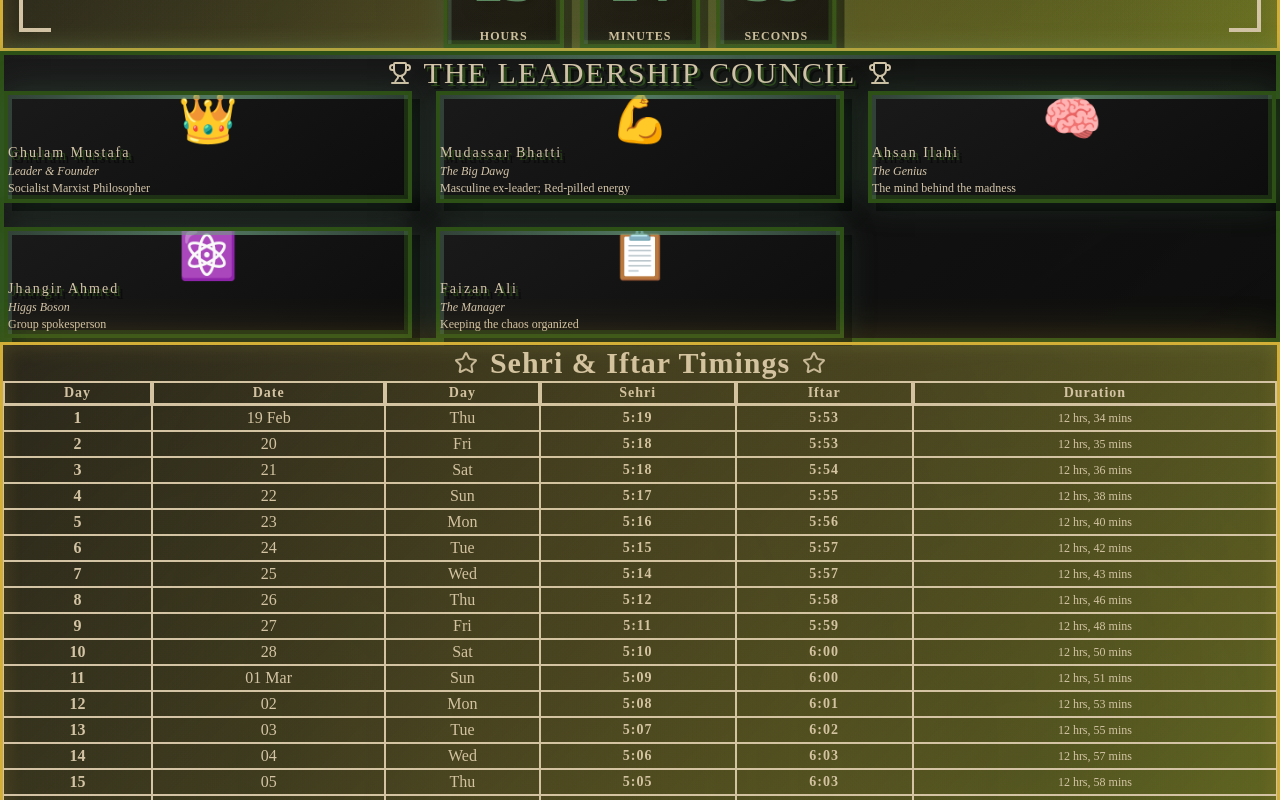
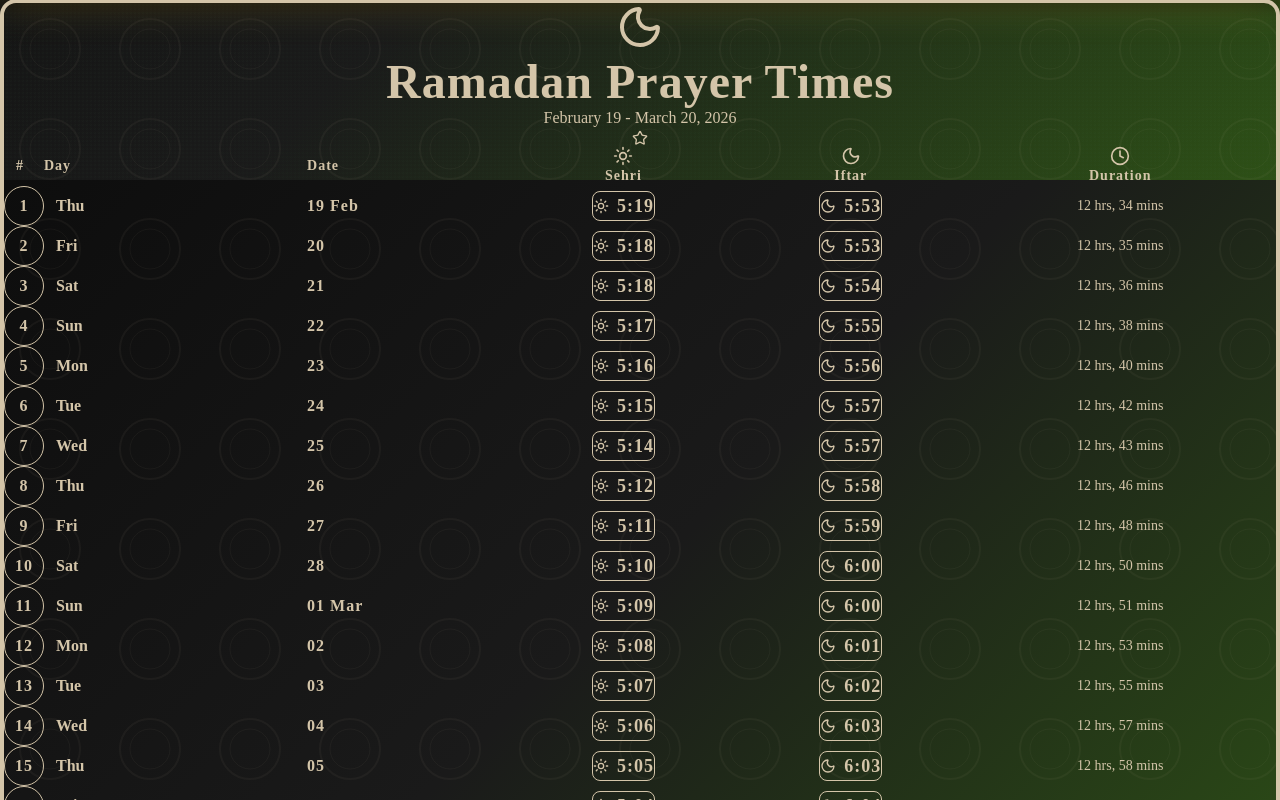
Before and after one commit to Musxeto/tanzeem-ul-tyari, a React (Vite) app: page / in a window 1280 px wide. Shown: the part 620-1420 px from the top of the page. Built offline with nearby package versions, Linux system fonts and the light colour scheme.

Commit message:
web compelted kinda

```diff
--- a/src/pages/HomePage.tsx
+++ b/src/pages/HomePage.tsx
@@ -144,26 +144,26 @@ export default function HomePage() {
 
       {/* Islamic-styled Ramadan Countdown */}
       <motion.div variants={itemVariants} className="mb-12">
-        <div className="islamic-border islamic-pattern p-8 relative overflow-hidden">
+        <div className="islamic-border islamic-pattern p-6 md:p-8 relative overflow-hidden">
           {/* Decorative corners */}
-          <div className="absolute top-4 left-4 w-8 h-8 border-t-4 border-l-4 border-gold"></div>
-          <div className="absolute top-4 right-4 w-8 h-8 border-t-4 border-r-4 border-gold"></div>
-          <div className="absolute bottom-4 left-4 w-8 h-8 border-b-4 border-l-4 border-gold"></div>
-          <div className="absolute bottom-4 right-4 w-8 h-8 border-b-4 border-r-4 border-gold"></div>
+          <div className="absolute top-2 left-2 md:top-4 md:left-4 w-6 h-6 md:w-8 md:h-8 border-t-4 border-l-4 border-gold"></div>
+          <div className="absolute top-2 right-2 md:top-4 md:right-4 w-6 h-6 md:w-8 md:h-8 border-t-4 border-r-4 border-gold"></div>
+          <div className="absolute bottom-2 left-2 md:bottom-4 md:left-4 w-6 h-6 md:w-8 md:h-8 border-b-4 border-l-4 border-gold"></div>
+          <div className="absolute bottom-2 right-2 md:bottom-4 md:right-4 w-6 h-6 md:w-8 md:h-8 border-b-4 border-r-4 border-gold"></div>
 
           <motion.div
             animate={{ scale: [1, 1.02, 1] }}
             transition={{ duration: 2, repeat: Infinity }}
           >
-            <h2 className="islamic-text text-3xl md:text-4xl mb-6 text-center text-gold flex items-center justify-center gap-3">
-              <Moon className="animate-pulse" />
+            <h2 className="islamic-text text-2xl md:text-3xl lg:text-4xl mb-4 md:mb-6 text-center text-gold flex items-center justify-center gap-2 md:gap-3">
+              <Moon className="animate-pulse" size={24} />
               RAMADAN 2026
-              <Moon className="animate-pulse" />
+              <Moon className="animate-pulse" size={24} />
             </h2>
 
-            <div className="text-center mb-6">
-              <p className="islamic-text text-xl text-gold-light mb-2">Time Until {countdown.type}</p>
-              <div className="flex justify-center gap-4 flex-wrap">
+            <div className="text-center mb-4 md:mb-6">
+              <p className="islamic-text text-base md:text-xl text-gold-light mb-2">Time Until {countdown.type}</p>
+              <div className="flex justify-center gap-2 md:gap-4 flex-wrap">
                 {[
                   { value: countdown.hours, label: 'HOURS', icon: Clock },
                   { value: countdown.minutes, label: 'MINUTES', icon: Sun },
@@ -174,18 +174,18 @@ export default function HomePage() {
                     initial={{ scale: 0 }}
                     animate={{ scale: 1 }}
                     transition={{ delay: 0.5 + idx * 0.1 }}
-                    className="minecraft-border bg-gradient-to-b from-mc-green to-mc-dark-green p-6 min-w-[120px]"
+                    className="minecraft-border bg-gradient-to-b from-mc-green to-mc-dark-green p-3 md:p-6 min-w-[90px] md:min-w-[120px]"
                   >
-                    <item.icon className="mx-auto mb-2 text-gold" size={24} />
+                    <item.icon className="mx-auto mb-1 md:mb-2 text-gold" size={20} />
                     <motion.div
-                      className="countdown-digit"
+                      className="text-3xl md:text-5xl text-mc-beige minecraft-text"
                       key={item.value}
                       initial={{ y: -20, opacity: 0 }}
                       animate={{ y: 0, opacity: 1 }}
                     >
                       {String(item.value).padStart(2, '0')}
                     </motion.div>
-                    <div className="islamic-text text-mc-beige text-xs mt-2">{item.label}</div>
+                    <div className="islamic-text text-mc-beige text-[8px] md:text-xs mt-1 md:mt-2">{item.label}</div>
                   </motion.div>
                 ))}
               </div>
@@ -194,14 +194,185 @@ export default function HomePage() {
         </div>
       </motion.div>
 
+      {/* Ramadan Timetable - Modern Islamic Design */}
+      <motion.div
+        variants={itemVariants}
+        className="mb-12 relative"
+      >
+        {/* Background Islamic Pattern */}
+        <div className="absolute inset-0 opacity-5 pointer-events-none">
+          <svg className="w-full h-full" xmlns="http://www.w3.org/2000/svg">
+            <defs>
+              <pattern id="islamic-pattern" x="0" y="0" width="100" height="100" patternUnits="userSpaceOnUse">
+                <circle cx="50" cy="50" r="30" fill="none" stroke="currentColor" strokeWidth="2"/>
+                <circle cx="50" cy="50" r="20" fill="none" stroke="currentColor" strokeWidth="1"/>
+              </pattern>
+            </defs>
+            <rect width="100%" height="100%" fill="url(#islamic-pattern)" className="text-gold"/>
+          </svg>
+        </div>
+
+        <div className="relative bg-gradient-to-br from-mc-darker via-mc-dark-green/20 to-mc-darker rounded-2xl p-4 md:p-8 shadow-2xl border-4 border-gold/30">
+          {/* Header */}
+          <div className="text-center mb-6 md:mb-8">
+            <motion.div
+              animate={{ rotate: [0, 5, -5, 0] }}
+              transition={{ duration: 4, repeat: Infinity }}
+              className="inline-block mb-4"
+            >
+              <Moon size={48} className="text-gold mx-auto" />
+            </motion.div>
+            <h2 className="islamic-text text-3xl md:text-4xl lg:text-5xl mb-3 text-gold">
+              Ramadan Prayer Times
+            </h2>
+            <p className="text-mc-tan text-sm md:text-base">February 19 - March 20, 2026</p>
+            <div className="flex items-center justify-center gap-2 mt-4">
+              <div className="h-px w-12 md:w-20 bg-gradient-to-r from-transparent to-gold"></div>
+              <Star className="text-gold" size={16} />
+              <div className="h-px w-12 md:w-20 bg-gradient-to-l from-transparent to-gold"></div>
+            </div>
+          </div>
+
+          {/* Modern Card Grid for Mobile, Table for Desktop */}
+          <div className="hidden lg:block overflow-x-auto">
+            <table className="w-full">
+              <thead>
+                <tr className="border-b-2 border-gold/30">
+                  <th className="p-4 text-left">
+                    <div className="islamic-text text-gold text-sm flex items-center gap-2">
+                      <div className="w-8 h-8 rounded-full bg-gold/20 flex items-center justify-center">
+                        <span className="text-gold">#</span>
+                      </div>
+                      Day
+                    </div>
+                  </th>
+                  <th className="p-4 text-left islamic-text text-gold text-sm">Date</th>
+                  <th className="p-4 text-center">
+                    <div className="flex flex-col items-center">
+                      <Sun className="text-gold-light mb-1" size={20} />
+                      <span className="islamic-text text-gold text-sm">Sehri</span>
+                    </div>
+                  </th>
+                  <th className="p-4 text-center">
+                    <div className="flex flex-col items-center">
+                      <Moon className="text-gold-light mb-1" size={20} />
+                      <span className="islamic-text text-gold text-sm">Iftar</span>
+                    </div>
+                  </th>
+                  <th className="p-4 text-center">
+                    <div className="flex flex-col items-center">
+                      <Clock className="text-gold-light mb-1" size={20} />
+                      <span className="islamic-text text-gold text-sm">Duration</span>
+                    </div>
+                  </th>
+                </tr>
+              </thead>
+              <tbody>
+                {ramadanTimings.map((day, idx) => (
+                  <motion.tr
+                    key={day.day}
+                    initial={{ opacity: 0, x: -20 }}
+                    whileInView={{ opacity: 1, x: 0 }}
+                    viewport={{ once: true }}
+                    transition={{ delay: idx * 0.02 }}
+                    whileHover={{ backgroundColor: 'rgba(74, 124, 89, 0.1)' }}
+                    className="border-b border-gold/10 transition-colors"
+                  >
+                    <td className="p-4">
+                      <div className="flex items-center gap-3">
+                        <div className="w-10 h-10 rounded-full bg-gradient-to-br from-gold/20 to-gold/5 flex items-center justify-center border border-gold/30">
+                          <span className="islamic-text text-gold font-bold">{day.day}</span>
+                        </div>
+                        <span className="text-mc-beige font-semibold">{day.dayName}</span>
+                      </div>
+                    </td>
+                    <td className="p-4 islamic-text text-mc-tan">{day.date}</td>
+                    <td className="p-4 text-center">
+                      <div className="inline-flex items-center gap-2 bg-mc-green/20 px-4 py-2 rounded-lg border border-gold/20">
+                        <Sun size={16} className="text-gold-light" />
+                        <span className="islamic-text text-mc-beige text-lg">{day.sehr}</span>
+                      </div>
+                    </td>
+                    <td className="p-4 text-center">
+                      <div className="inline-flex items-center gap-2 bg-mc-dark-green/30 px-4 py-2 rounded-lg border border-gold/20">
+                        <Moon size={16} className="text-gold-light" />
+                        <span className="islamic-text text-mc-beige text-lg">{day.iftar}</span>
+                      </div>
+                    </td>
+                    <td className="p-4 text-center text-mc-tan text-sm">{day.duration}</td>
+                  </motion.tr>
+                ))}
+              </tbody>
+            </table>
+          </div>
+
+          {/* Mobile Card View */}
+          <div className="lg:hidden space-y-4">
+            {ramadanTimings.map((day, idx) => (
+              <motion.div
+                key={day.day}
+                initial={{ opacity: 0, y: 20 }}
+                whileInView={{ opacity: 1, y: 0 }}
+                viewport={{ once: true }}
+                transition={{ delay: idx * 0.05 }}
+                className="bg-gradient-to-br from-mc-dark-green/30 to-mc-darker/50 rounded-xl p-4 border-2 border-gold/20 shadow-lg"
+              >
+                {/* Day Header */}
+                <div className="flex items-center justify-between mb-4 pb-3 border-b border-gold/20">
+                  <div className="flex items-center gap-3">
+                    <div className="w-12 h-12 rounded-full bg-gradient-to-br from-gold/30 to-gold/10 flex items-center justify-center border-2 border-gold/40">
+                      <span className="islamic-text text-gold text-lg font-bold">{day.day}</span>
+                    </div>
+                    <div>
+                      <p className="text-mc-beige font-bold text-lg">{day.dayName}</p>
+                      <p className="text-mc-tan text-sm islamic-text">{day.date}</p>
+                    </div>
+                  </div>
+                  <Star className="text-gold" size={20} />
+                </div>
+
+                {/* Prayer Times */}
+                <div className="grid grid-cols-2 gap-3">
+                  <div className="bg-mc-green/20 rounded-lg p-3 border border-gold/20">
+                    <div className="flex items-center gap-2 mb-2">
+                      <Sun size={18} className="text-gold-light" />
+                      <span className="text-mc-tan text-xs uppercase">Sehri</span>
+                    </div>
+                    <p className="islamic-text text-mc-beige text-2xl font-bold">{day.sehr}</p>
+                  </div>
+                  <div className="bg-mc-dark-green/30 rounded-lg p-3 border border-gold/20">
+                    <div className="flex items-center gap-2 mb-2">
+                      <Moon size={18} className="text-gold-light" />
+                      <span className="text-mc-tan text-xs uppercase">Iftar</span>
+                    </div>
+                    <p className="islamic-text text-mc-beige text-2xl font-bold">{day.iftar}</p>
+                  </div>
+                </div>
+
+                {/* Duration */}
+                <div className="mt-3 flex items-center justify-center gap-2 text-mc-tan text-sm">
+                  <Clock size={14} />
+                  <span>{day.duration}</span>
+                </div>
+              </motion.div>
+            ))}
+          </div>
+
+          {/* Bottom Decoration */}
+          <div className="flex items-center justify-center gap-2 mt-8">
+            <div className="h-px w-full bg-gradient-to-r from-transparent via-gold/30 to-transparent"></div>
+          </div>
+        </div>
+      </motion.div>
+
       {/* The Council - Minecraft Style */}
-      <motion.div variants={itemVariants} className="minecraft-border glow p-8 mb-12">
-        <h2 className="minecraft-text text-2xl md:text-3xl text-center mb-8 flex items-center justify-center gap-3 text-mc-light-green">
-          <Trophy className="text-gold" />
+      <motion.div variants={itemVariants} className="minecraft-border glow p-6 md:p-8">
+        <h2 className="minecraft-text text-xl md:text-2xl lg:text-3xl text-center mb-6 md:mb-8 flex items-center justify-center gap-2 md:gap-3 text-mc-light-green">
+          <Trophy className="text-gold" size={24} />
           THE LEADERSHIP COUNCIL
-          <Trophy className="text-gold" />
+          <Trophy className="text-gold" size={24} />
         </h2>
-        <div className="grid md:grid-cols-2 lg:grid-cols-3 gap-6">
+        <div className="grid grid-cols-1 sm:grid-cols-2 lg:grid-cols-3 gap-4 md:gap-6">
           {[
             { name: 'Ghulam Mustafa', title: 'Leader & Founder', persona: 'Socialist Marxist Philosopher', icon: '👑' },
             { name: 'Mudassar Bhatti', title: 'The Big Dawg', persona: 'Masculine ex-leader; Red-pilled energy', icon: '💪' },
@@ -213,58 +384,16 @@ export default function HomePage() {
               key={idx}
               variants={itemVariants}
               whileHover={{ scale: 1.05, rotate: 2 }}
-              className="minecraft-border bg-gradient-to-br from-mc-dark-green to-mc-darker p-6 card-hover shine relative"
+              className="minecraft-border bg-gradient-to-br from-mc-dark-green to-mc-darker p-4 md:p-6 card-hover shine relative"
             >
-              <div className="text-5xl mb-3 text-center">{member.icon}</div>
-              <h3 className="minecraft-text text-mc-beige text-sm mb-2">{member.name}</h3>
+              <div className="text-4xl md:text-5xl mb-3 text-center">{member.icon}</div>
+              <h3 className="minecraft-text text-mc-beige text-xs md:text-sm mb-2">{member.name}</h3>
               <p className="text-gold text-xs mb-2 italic">{member.title}</p>
               <p className="text-mc-tan text-xs leading-relaxed">{member.persona}</p>
             </motion.div>
           ))}
         </div>
       </motion.div>
-
-      {/* Ramadan Timetable - Modern Islamic Design */}
-      <motion.div variants={itemVariants} className="islamic-border islamic-pattern p-8">
-        <h2 className="islamic-text text-3xl text-center mb-8 text-gold flex items-center justify-center gap-3">
-          <Star className="animate-pulse" />
-          Sehri & Iftar Timings
-          <Star className="animate-pulse" />
-        </h2>
-        <div className="overflow-x-auto">
-          <table className="w-full text-mc-beige">
-            <thead>
-              <tr className="bg-gradient-to-r from-mc-dark-green to-mc-green">
-                <th className="p-3 border-2 border-gold islamic-text text-sm">Day</th>
-                <th className="p-3 border-2 border-gold islamic-text text-sm">Date</th>
-                <th className="p-3 border-2 border-gold islamic-text text-sm">Day</th>
-                <th className="p-3 border-2 border-gold islamic-text text-sm">Sehri</th>
-                <th className="p-3 border-2 border-gold islamic-text text-sm">Iftar</th>
-                <th className="p-3 border-2 border-gold islamic-text text-sm">Duration</th>
-              </tr>
-            </thead>
-            <tbody>
-              {ramadanTimings.map((day, idx) => (
-                <motion.tr
-                  key={day.day}
-                  initial={{ opacity: 0, x: -20 }}
-                  whileInView={{ opacity: 1, x: 0 }}
-                  viewport={{ once: true }}
-                  transition={{ delay: idx * 0.02 }}
-                  className="hover:bg-mc-green/30 transition-colors"
-                >
-                  <td className="p-3 border border-gold/50 text-center font-bold text-gold">{day.day}</td>
-                  <td className="p-3 border border-gold/50 text-center">{day.date}</td>
-                  <td className="p-3 border border-gold/50 text-center">{day.dayName}</td>
-                  <td className="p-3 border border-gold/50 text-center islamic-text text-sm">{day.sehr}</td>
-                  <td className="p-3 border border-gold/50 text-center islamic-text text-sm">{day.iftar}</td>
-                  <td className="p-3 border border-gold/50 text-center text-xs">{day.duration}</td>
-                </motion.tr>
-              ))}
-            </tbody>
-          </table>
-        </div>
-      </motion.div>
     </motion.div>
   );
 }
```
